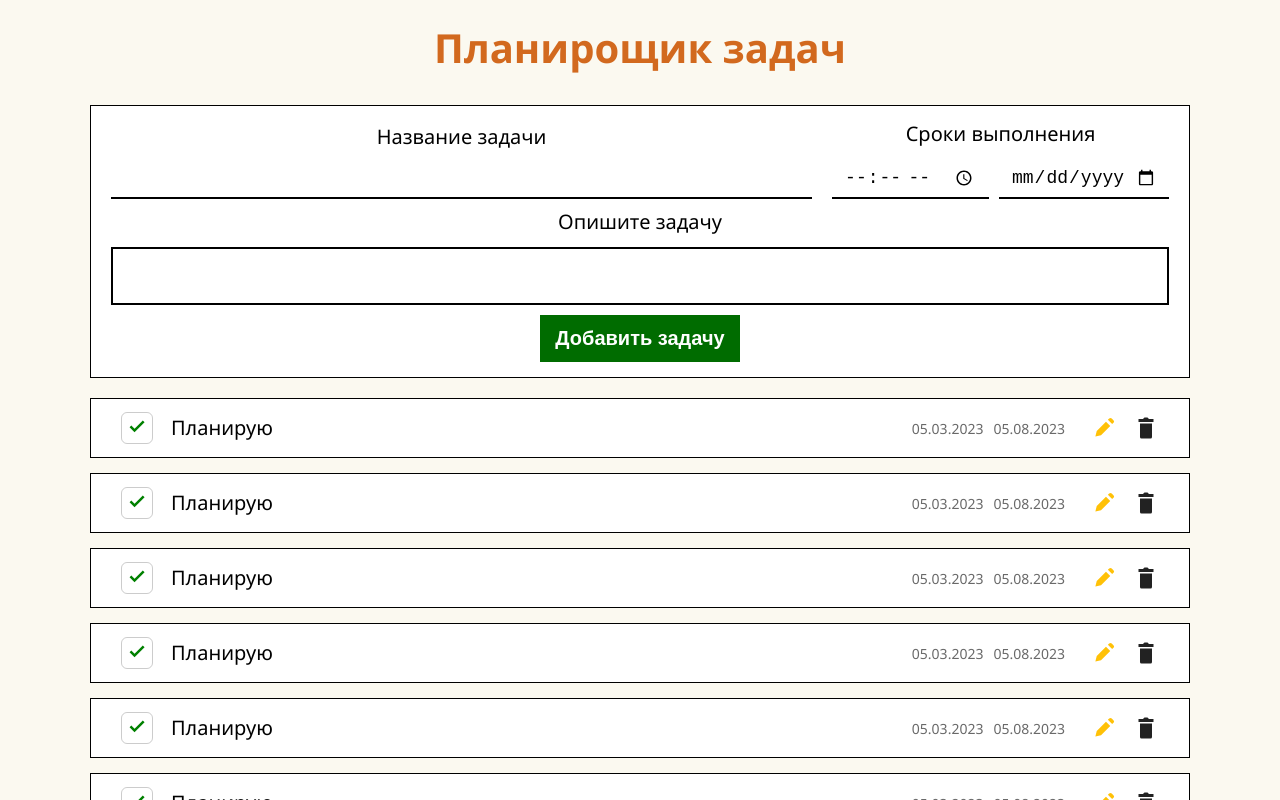
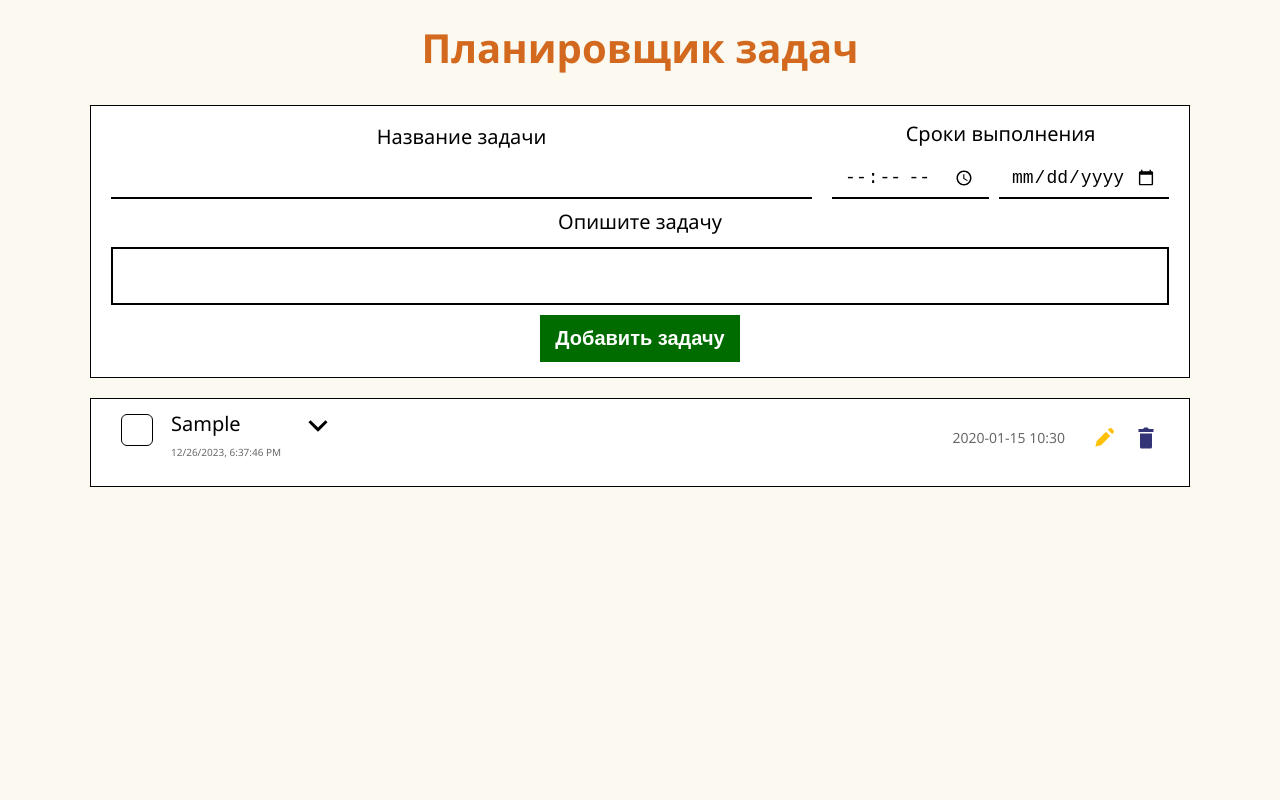
Before and after one commit to popovaludmila/todo-list, a React (Create React App) app: page / in a window 1280 px wide. Both pictures are taken after typing "Sample", "10:30", "2020-01-15", "Sample" into the empty fields and a click on the button "Добавить задачу". Shown: the top 800 px of the page. Built offline with nearby package versions, Linux system fonts and the light colour scheme.

Commit message:
Добавление задачи

```diff
--- a/src/components/app/app.jsx
+++ b/src/components/app/app.jsx
@@ -2,35 +2,52 @@ import { useState } from "react";
 import { Header } from "../header/header";
 import styles from "./app.module.css";
 import { TodoItem } from "../todo-item/todo-item";
+import { v4 as uuidv4 } from "uuid";
 
 export const App = () => {
   const [todos, setTodos] = useState([]);
 
   const addTodo = (todo) => {
     setTodos((todos) => [...todos, todo]);
-    console.log(todo);
+    localStorage.setItem(`${todo.id}`, JSON.stringify(todo));
+  };
+
+  const changeStatus = (id) => {
+    setTodos((todos) => {
+      return todos.map((todo) => {
+        if (todo.id === id) {
+          return { ...todo, done: !todo.done };
+        }
+
+        return todo;
+      });
+    });
+  };
+
+  const deleteItem = (id) => {
+    setTodos((todos) => {
+      return todos.filter((todo) => todo.id !== id);
+    });
   };
 
   return (
     <div className="container">
       <div className={styles.inner}>
-        <h1 className={styles.title}>Планирощик задач</h1>
+        <h1 className={styles.title}>Планировщик задач</h1>
 
         <Header addTodo={addTodo} />
         <div className={styles.todos_wrapper}>
           <ul className={styles.list}>
-           <TodoItem />
-           <TodoItem />
-           <TodoItem />
-           <TodoItem />
-           <TodoItem />
-           <TodoItem />
-           <TodoItem />
-           <TodoItem />
-           <TodoItem />
-           <TodoItem />
-           <TodoItem />
-           <TodoItem />
+            {todos.map((todo) => {
+              return (
+                <TodoItem
+                  item={todo}
+                  key={uuidv4()}
+                  changeStatus={changeStatus}
+                  deleteTask={deleteItem}
+                />
+              );
+            })}
           </ul>
         </div>
       </div>
--- a/src/components/header/header.jsx
+++ b/src/components/header/header.jsx
@@ -24,18 +24,22 @@ export const Header = ({addTodo}) => {
   };
 
   const saveItem = () => {
+    if(form.name !== "" && form.date!=="" && form.time !== "") {
       const item = {
         id: uuidv4(),
         createTime: new Date().toLocaleString(),
         name: form.name,
-      deadlineTime: form.time,
-      deadlineDate: form.date,
+        deadlineTime: `${form.date} ${form.time}`,
         description: form.description,
         done: false
       };
       addTodo(item);
-    localStorage.setItem(`${item.id}`, JSON.stringify(item));
+
       resetValue();
+    } else {
+      console.log("Заполните данные")
+    }
+
   };
 
   return (
--- a/src/components/todo-item/todo-item.jsx
+++ b/src/components/todo-item/todo-item.jsx
@@ -1,16 +1,53 @@
+import { useState } from "react";
 import styles from "./todo-item.module.css";
 
-export const TodoItem = () => {
+export const TodoItem = ({ item, changeStatus, deleteTask }) => {
+  const { id, name, createTime, deadlineTime, description } = item;
+  const [isShow, setIsShow] = useState(false);
+
+  const showDescription = () => {
+    setIsShow(!isShow);
+  };
+
   return (
     <li className={styles.item}>
-      <input className={`${styles.checkbox} visually-hidden`} type="checkbox" name="" id="" checked={true} />
       <div className={styles.content}>
         <div className={styles.info}>
-          <p className={styles.name}>Планирую</p>
-          <span className={`${styles.time} ${styles.time_created}`}>05.03.2023</span>
-          <span className={`${styles.time}`}>05.08.2023</span>
+          <input
+            className={`${styles.checkbox} visually-hidden`}
+            type="checkbox"
+            defaultChecked={item.done}
+          />
+          <div className={styles.name_wrap} onClick={() => changeStatus(id)}>
+            <p className={styles.name}>{name}</p>
+
+            <span className={`${styles.time}`}>{createTime}</span>
+          </div>
+          {description !== "" && (
+            <button
+              className={isShow ? `${styles.btn} ${styles.btn_desc} ${styles.rotate} `: `${styles.btn} ${styles.btn_desc} `}
+              onClick={showDescription}
+            >
+              <svg
+                width="24"
+                height="24"
+                viewBox="0 0 16 16"
+                xmlns="http://www.w3.org/2000/svg"
+              >
+                <path
+                  fillRule="evenodd"
+                  clipRule="evenodd"
+                  d="M8 11.89l-1.414-1.415-4.95-4.95L3.05 4.111 8 9.06l4.95-4.95 1.414 1.414-4.95 4.95L8 11.889z"
+                  fill="#000"
+                ></path>
+              </svg>
+            </button>
+          )}
+          <span className={`${styles.time} ${styles.time_deadline}`}>
+            {deadlineTime}
+          </span>
         </div>
-        <button className={`${styles.btn}`}>
+        <button className={`${styles.btn} ${styles.btn_edit}`}>
           <svg
             width="24"
             height="24"
@@ -25,7 +62,10 @@ export const TodoItem = () => {
             ></path>
           </svg>
         </button>
-        <button className={`${styles.btn}`}>
+        <button
+          className={`${styles.btn} ${styles.btn_del}`}
+          onClick={() => deleteTask(id)}
+        >
           <svg
             width="24"
             height="24"
@@ -36,11 +76,12 @@ export const TodoItem = () => {
               fillRule="evenodd"
               clipRule="evenodd"
               d="M6.999.992h2l1 1.002h3V4h-10V1.994h3l1-1.002zm-3 4.01h8v8.99a1 1 0 01-1 1h-6a1 1 0 01-1-1v-8.99z"
-              fill="#222"
+              fill="#337"
             ></path>
           </svg>
         </button>
       </div>
+      {isShow && <p className={styles.description}>{description}</p>}
     </li>
   );
 };
--- a/src/components/todo-item/todo-item.module.css
+++ b/src/components/todo-item/todo-item.module.css
@@ -1,26 +1,35 @@
 .item {
   display: flex;
-  flex-direction: row;
-  align-items: center;
+  flex-direction: column;
   width: 100%;
   min-height: 60px;
   margin-bottom: 15px;
   background-color: #fff;
-  padding: 12px 30px;
+  padding: 15px 30px;
   border: 1px solid #000;
 }
 
 .content {
-  position: relative;
   width: 100%;
   display: flex;
   flex-direction: row;
   align-items: center;
+  margin-bottom: 10px;
+}
 
+.name_wrap {
+  position: relative;
   padding-left: 50px;
 }
 
-.content::before {
+.info {
+  display: flex;
+  flex-direction: row;
+  align-items: center;
+  flex-grow: 1;
+}
+
+.name_wrap::before {
   position: absolute;
   z-index: 2;
   display: flex;
@@ -30,40 +39,34 @@
   height: 30px;
   background-color: transparent;
   border-radius: 6px;
-  border: 1px solid rgba(0, 0, 0, 0.2);
-  top: 50%;
-  transform: translateY(-50%);
+  border: 1px solid #000;
+  top: 0;
   left: 0;
   content: "";
   cursor: pointer;
 }
 
-.checkbox:checked + .content::before {
+.checkbox:checked + .name_wrap::before {
   content: url("../../images/checkmark.svg");
-}
-
-.info {
-  display: flex;
-  flex-direction: row;
-  align-items: center;
-  flex-grow: 1;
 }
 
 .name {
   padding-right: 20px;
-  word-break: keep-all;
+  word-break: break-all;
   font-size: 20px;
-  line-height: 22px;
+  line-height: 20px;
+  padding-bottom: 5px;
 }
 
 .time {
   margin-right: 10px;
   color: dimgrey;
-  font-size: 14px;
+  font-size: 10px;
 }
 
-.time_created {
+.time_deadline {
   margin-left: auto;
+  font-size: 14px;
 }
 .btn {
   display: flex;
@@ -76,3 +79,42 @@
   border: 0;
   background-color: transparent;
 }
+
+.btn_del svg path {
+  transition: .2s;
+}
+.btn_del:hover svg path,
+.btn_del:focus svg path {
+  fill: red;
+}
+
+.btn_edit svg path {
+  transition: .2s;
+}
+.btn_edit:hover svg path,
+.btn_edit:focus svg path {
+  fill: #c19b26;
+}
+
+.btn_desc {
+  width: 24px;
+  height: 24px;
+  align-items:flex-start;
+  align-self: flex-start;
+}
+
+.description {
+  margin-left: 50px;
+  margin-right: 90px;
+  padding-top: 10px;
+  border-top: 1px solid #222;
+  font-style: italic;
+  font-size: 18px;
+  color: rgb(94, 94, 94);
+  word-wrap: break-word;
+ word-break: break-all;
+}
+
+.rotate {
+  transform: rotate(180deg);
+}
```
Lines whose indentation alone changed are shown as unchanged.
